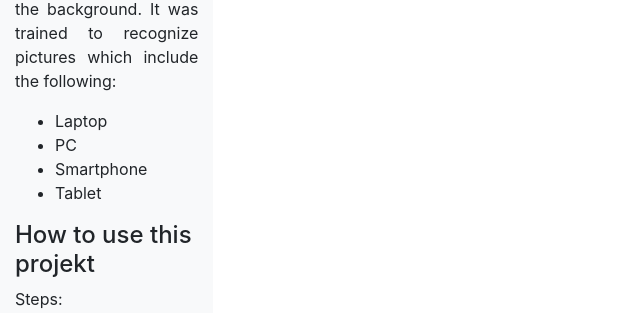
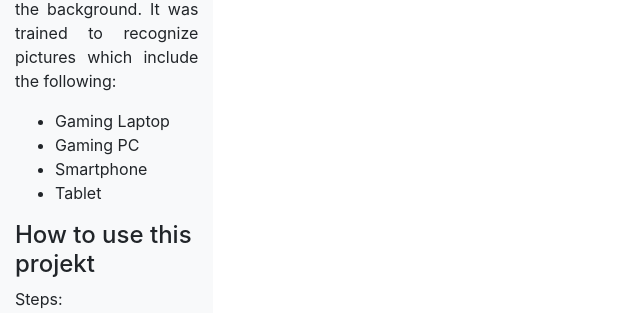
Before and after one commit to Mikerio5/device_repos, a Python web app: template app/templates/index.html in a window 1280 px wide. Shown: the part 502-815 px from the top of the page, without its empty margins (0-640 px from the left). Run offline with Jinja, Linux system fonts and the light colour scheme; the template is opened without the code that fills it, so the values that code supplies are empty; some libraries are stand-ins or nearby versions.

Commit message:
Änderung erklärung

```diff
--- a/app/templates/template.html
+++ b/app/templates/template.html
@@ -40,8 +40,8 @@
                     This project can destinguish different pictures based on the trained Model in the background.
                     It was trained to recognize pictures which include the following:
                     <ul>
-                        <li>Laptop</li>
-                        <li>PC</li>
+                        <li>Gaming Laptop</li>
+                        <li>Gaming PC</li>
                         <li>Smartphone</li>
                         <li>Tablet</li>
                     </ul>
```
